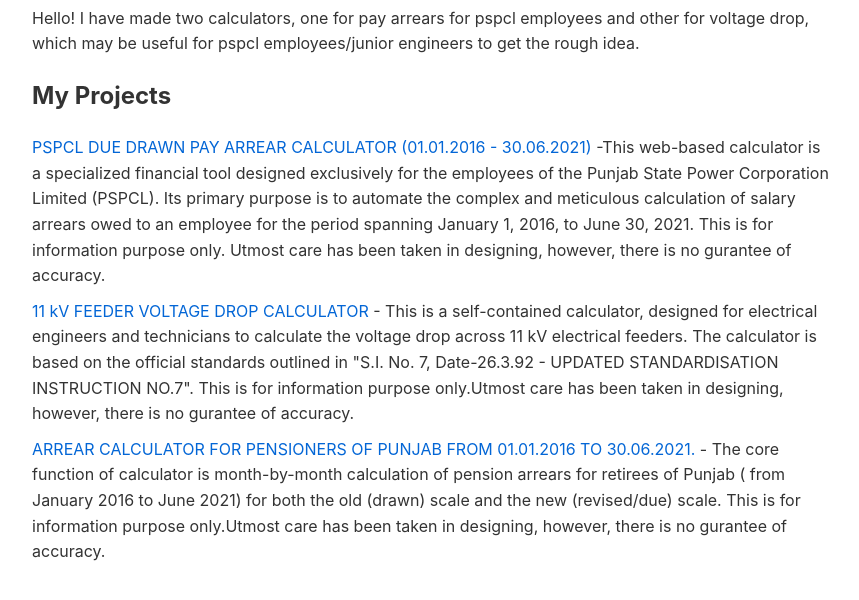
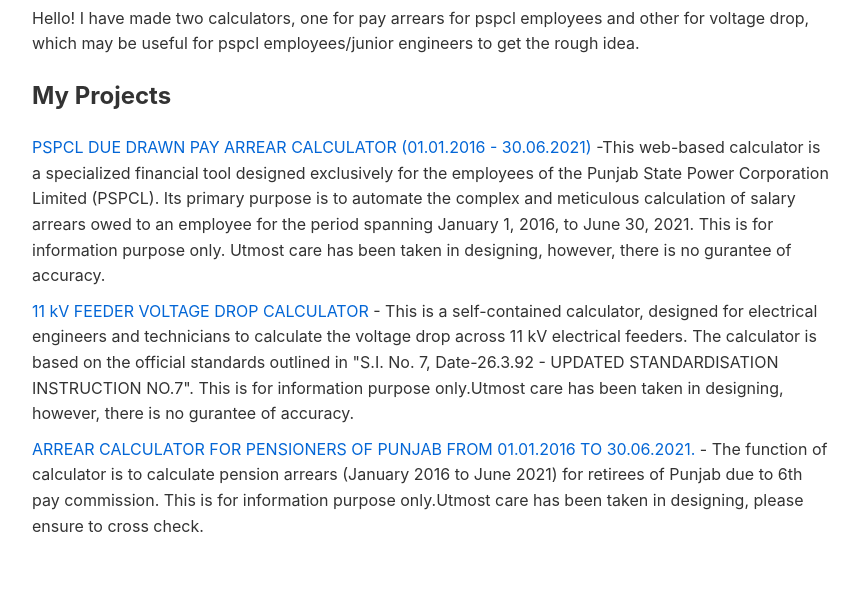
Before and after one commit to Singh000Ranjit/singh000ranjit.github.io, a plain HTML site: page index.html in a window 1280 px wide. Shown: the part 158-758 px from the top of the page, without its empty margins (208-1067 px from the left). Drawn offline with Linux system fonts and the light colour scheme.

Commit message:
Update index.html

```diff
--- a/index.html
+++ b/index.html
@@ -50,8 +50,8 @@
             <a href="https://singh000ranjit.github.io/pension-arrear/">
                 ARREAR CALCULATOR FOR PENSIONERS OF PUNJAB FROM 01.01.2016 TO 30.06.2021.
             </a>
-            - The core function of calculator is month-by-month calculation of pension arrears for retirees of Punjab ( from January 2016 to June 2021) for both the old (drawn) scale and the new (revised/due) scale.
-              This is for information purpose only.Utmost care has been taken in designing, however, there is no gurantee of accuracy.
+            - The function of calculator is to calculate pension arrears (January 2016 to June 2021) for retirees of Punjab due to 6th pay commission.
+              This is for information purpose only.Utmost care has been taken in designing, please ensure to cross check.
         </li>
 
         <!-- Add more list items for other projects -->
```
